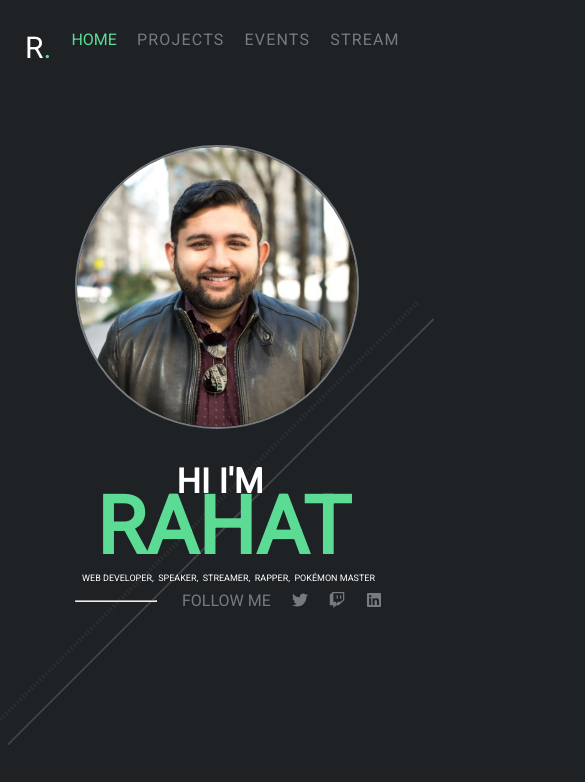
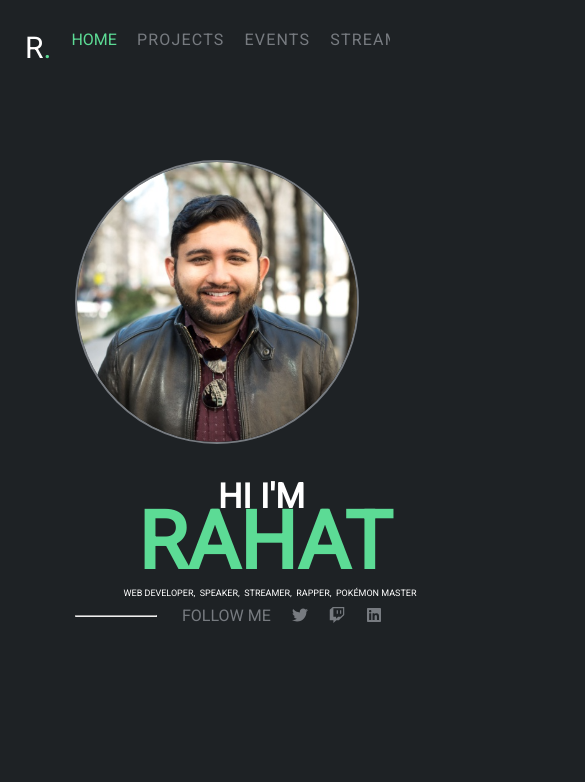
Before and after one commit to Rahat-ch/revised_portfolio, a Gatsby site: page / in a window 390 px wide. Shown: the top 782 px of the page, 585 px wide, since content can reach past the window. Built offline with nearby package versions, Linux system fonts and the light colour scheme; Gatsby itself is replaced by a stand-in of ours.

Commit message:
hero responsive accross mobile devices

```diff
--- a/package.json
+++ b/package.json
@@ -14,7 +14,7 @@
   },
   "dependencies": {
     "classnames": "^2.2.6",
-    "gatsby": "^2.16.1",
+    "gatsby": "^2.17.4",
     "react": "^16.10.2",
     "react-dom": "^16.10.2",
     "react-icons": "^3.8.0",
--- a/src/components/background/index.module.css
+++ b/src/components/background/index.module.css
@@ -1,10 +1,8 @@
 .backgroundWrapper {
   position: absolute;
   transform: rotate(-45deg);
-  margin-bottom: 500px;
-  height: 1000px;
-  top: 100px;
-  left: 200px;
+  top: 217px;
+  right: 100px;
   z-index: -5;
 }
 
@@ -16,18 +14,16 @@
 
 .hr2 {
   width: 602px;
-  height: 491px;
+  /* height: 491px; */
   border-top: 2px solid #ffffff;
   border-bottom: none;
   border-right: none;
   border-left: none;
   opacity: 0.15;
-  margin-bottom: 500px;
 }
 
 @media (max-width: 425px) {
   .backgroundWrapper {
-    top: -100px;
-    left: 175px;
+    display: none;
   }
 }
--- a/src/components/hero/heroContent.js
+++ b/src/components/hero/heroContent.js
@@ -6,7 +6,6 @@ import Background from "../background"
 const HeroContent = () => {
   return (
     <div className={styles.contentWrapper}>
-      <Background />
       <h2 className={styles.contentLine1}>HI I'M</h2>
       <h1 className={styles.contentLine2}>RAHAT</h1>
       <p className={styles.contentLine3}>
@@ -14,6 +13,7 @@ const HeroContent = () => {
         POKÉMON&nbsp;MASTER
       </p>
       <HeroFooter />
+      <Background />
     </div>
   )
 }
--- a/src/components/hero/heroContent.module.css
+++ b/src/components/hero/heroContent.module.css
@@ -27,6 +27,12 @@
   z-index: 1;
 }
 
+@media (max-width: 769px) {
+  .contentWrapper {
+    width: 100%;
+  }
+}
+
 @media (max-width: 425px) {
   .contentWrapper {
     margin-top: 0;
@@ -45,3 +51,15 @@
     font-size: 9px;
   }
 }
+
+@media (max-width: 375px) {
+  .contentWrapper {
+    margin-left: 45px;
+  }
+}
+
+@media (max-width: 320px) {
+  .contentWrapper {
+    margin-left: 10px;
+  }
+}
--- a/src/components/hero/heroimage.module.css
+++ b/src/components/hero/heroimage.module.css
@@ -1,23 +1,22 @@
 .me {
   border-radius: 50%;
-  width: 280px;
-  height: 280px;
+  max-width: 280px;
+  max-height: 280px;
   border: 2px solid #777b80;
-  margin-left: 212px;
-  margin-top: 150px;
+  margin: 150px 0 0 212px;
 }
 
 @media (max-width: 1024px) {
   .me {
-    margin-left: 50px;
+    width: 240px;
+    height: 240px;
+    margin-left: 10px;
   }
 }
 
 @media (max-width: 769px) {
   .me {
     margin-left: 50px;
-    width: 140px;
-    height: 140px;
   }
 }
 
@@ -28,3 +27,15 @@
     height: 280px;
   }
 }
+
+@media (max-width: 375px) {
+  .me {
+    margin-left: 50px;
+  }
+}
+
+@media (max-width: 320px) {
+  .me {
+    margin-left: 15px;
+  }
+}
--- a/src/components/hero/index.js
+++ b/src/components/hero/index.js
@@ -6,12 +6,9 @@ import HeroContent from "./heroContent"
 const Hero = () => {
   return (
     <div className={styles.heroContainer}>
-      <div className={styles.heroInnerWrapper}>
-        <HeroImage />
-        <hr className={styles.horizontal} />
-        <HeroContent />
-      </div>
-      <div className={styles.background}></div>
+      <HeroImage />
+      <hr className={styles.horizontal} />
+      <HeroContent />
     </div>
   )
 }
--- a/src/components/hero/index.module.css
+++ b/src/components/hero/index.module.css
@@ -1,9 +1,7 @@
 .heroContainer {
-  margin-top: -75px;
-}
-
-.heroInnerWrapper {
+  margin-top: 10px;
   display: flex;
+  width: 100%;
 }
 
 .horizontal {
@@ -15,7 +13,7 @@
 }
 
 @media (max-width: 425px) {
-  .heroInnerWrapper {
+  .heroContainer {
     display: inline-block;
   }
   .horizontal {
--- a/src/components/navbar/index.js
+++ b/src/components/navbar/index.js
@@ -22,10 +22,8 @@ const navbar = () => {
       <span className={styles.logo}>
         R<span className={styles.logoDot}>.</span>
       </span>
-      <ul className={styles.navWrapper}>
+      <div className={styles.navWrapper}>
         {navData.map(item => (
-          <li key={item[0]}>
-            {isMenuItemPath(item[1])}
           <Link
             className={classNames({
               [styles.navItem]: !isMenuItemPath(item[1]),
@@ -35,9 +33,7 @@ const navbar = () => {
           >
             {item[0]}
           </Link>
-          </li>
         ))}
-        <li>
         <a
           className={styles.navItem}
           href="https://rahatcodes.com"
@@ -45,8 +41,7 @@ const navbar = () => {
         >
           Stream
         </a>
-        </li>
-      </ul>
+      </div>
     </nav>
   )
 }
--- a/src/components/navbar/index.module.css
+++ b/src/components/navbar/index.module.css
@@ -2,6 +2,12 @@
   display: flex;
   justify-content: space-between;
   padding-top: 31px;
+  position: fixed;
+  top: 0;
+  z-index: 10;
+  overflow: hidden;
+  background: #1e2225;
+  width: 100%;
 }
 
 .navWrapper {
@@ -74,3 +80,17 @@ li {
     padding-left: 20px;
   }
 }
+
+@media (max-width: 375px) {
+  .navItem,
+  .navItemCurrent {
+    font-size: 14px;
+  }
+}
+
+@media (max-width: 320px) {
+  .navItem,
+  .navItemCurrent {
+    font-size: 10px;
+  }
+}
```
Also changed, not shown: 1 other file. Lines whose indentation alone changed are shown as unchanged.
